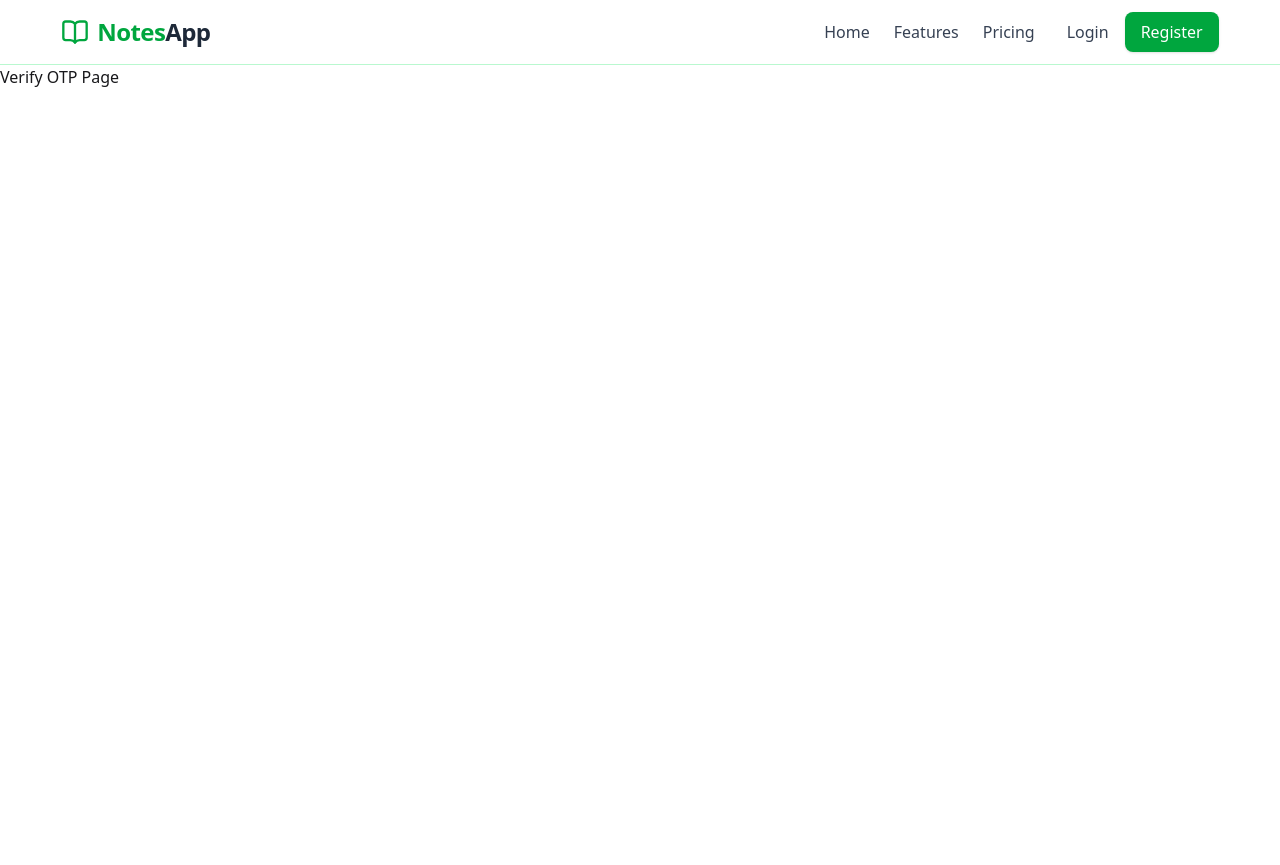
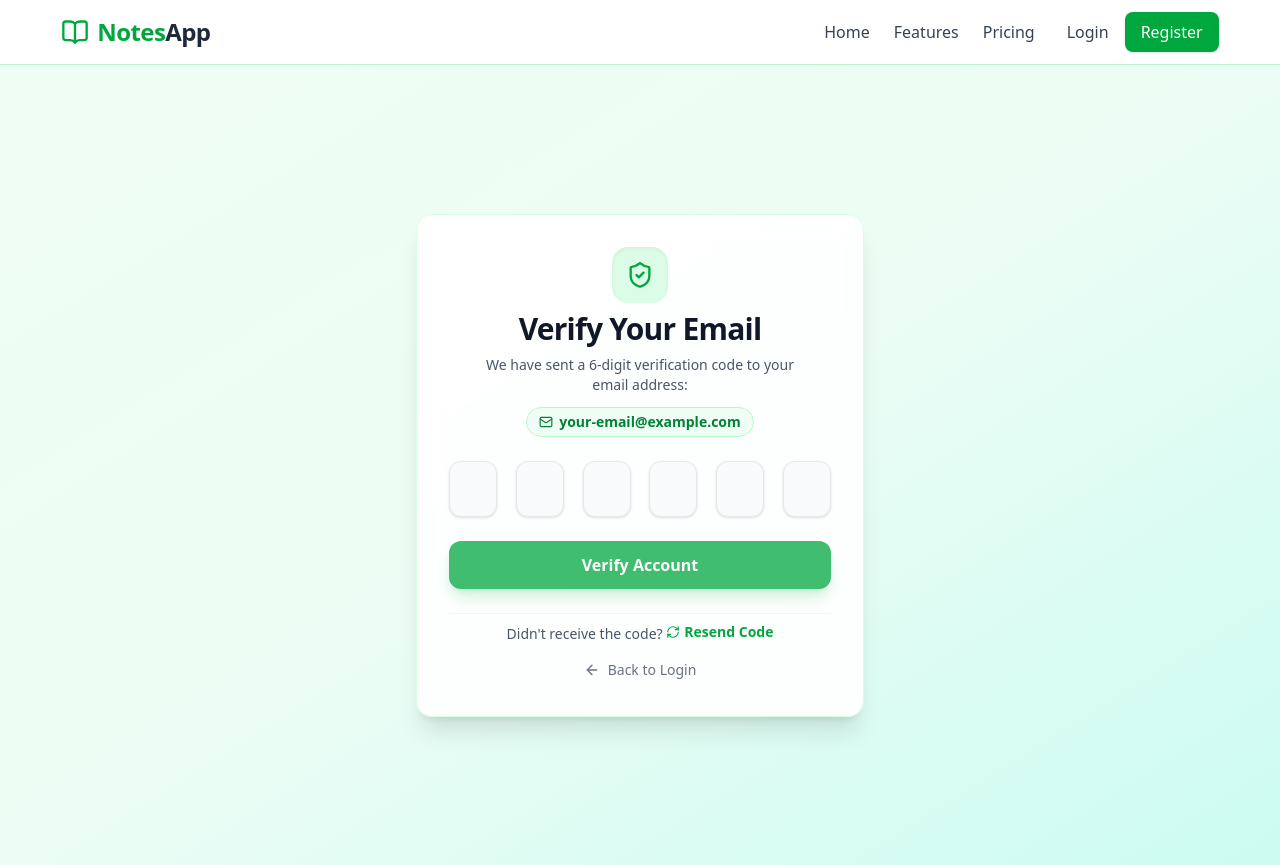
Before and after one commit to islammdsohan603/-MERN-Authentication-Frontend-code, a Next.js app: page /verify-otp in a window 1280 px wide. Before the commit the page ends 800 px from the top, so only its background shows below. Built offline with nearby package versions, Linux system fonts and the light colour scheme.

Commit message:
verify otp page create ui

```diff
--- a/src/app/(auth)/forgotepassword/page.jsx
+++ b/src/app/(auth)/forgotepassword/page.jsx
@@ -36,7 +36,6 @@ const ForgotPassword = () => {
     try {
       setIsLoading(true);
 
-      // ব্যাকএন্ড API কল (আপনার প্রয়োজন অনুযায়ী API এন্ডপয়েন্ট পরিবর্তন করে নিন)
       const res = await axios.post(`${serverUrl}/user/forgot-password`, {
         email,
       });
@@ -50,8 +49,6 @@ const ForgotPassword = () => {
         setError(res.data.message || 'Something went wrong. Please try again.');
       }
     } catch (err) {
-      // API রেসপন্স না থাকলেও ক্লায়েন্ট সাইডে সাকসেস স্টেট দেখানোর সুবিধার্থে
-      // যদি আপনার API তৈরি করা থাকে, তবে নিচের লজিকটি হ্যান্ডেল করতে পারেন:
       setError(
         err.response?.data?.message ||
           'Failed to send reset link. Try again later.',
--- a/src/app/(auth)/verify-otp/page.jsx
+++ b/src/app/(auth)/verify-otp/page.jsx
@@ -1,9 +1,126 @@
-import React from 'react';
+'use client';
+
+import React, { useState, useRef } from 'react';
+import Link from 'next/link';
+import { motion } from 'framer-motion';
+import { ShieldCheck, Mail, ArrowLeft, Loader2, RefreshCw } from 'lucide-react';
 
 const VerifyOtp = () => {
+  const [otp, setOtp] = useState(['', '', '', '', '', '']);
+  const [isLoading, setIsLoading] = useState(false);
+  const [error, setError] = useState('');
+  const inputRefs = useRef([]);
+
+  const handleChange = (index, value) => {
+    if (isNaN(value)) return;
+    const newOtp = [...otp];
+    newOtp[index] = value;
+    setOtp(newOtp);
+
+    if (value && index < 5) {
+      inputRefs.current[index + 1]?.focus();
+    }
+  };
+
+  const handleKeyDown = (index, e) => {
+    if (e.key === 'Backspace' && !otp[index] && index > 0) {
+      inputRefs.current[index - 1]?.focus();
+    }
+  };
+
   return (
-    <div>
-      <h1>Verify OTP Page</h1>
+    <div className="min-h-screen w-full bg-linear-to-br from-green-50 via-emerald-50 to-teal-100 flex items-center justify-center p-4 sm:p-6 md:p-8">
+      {/* Animated Card Container */}
+      <motion.div
+        initial={{ opacity: 0, y: 20 }}
+        animate={{ opacity: 1, y: 0 }}
+        transition={{ duration: 0.4, ease: 'easeOut' }}
+        className="w-full max-w-md bg-white/90 backdrop-blur-md rounded-2xl shadow-xl border border-green-100 p-6 sm:p-8 space-y-6"
+      >
+        {/* Header Section */}
+        <div className="text-center space-y-2">
+          <div className="inline-flex items-center justify-center w-14 h-14 rounded-2xl bg-green-100 text-green-600 mb-2 shadow-inner">
+            <ShieldCheck className="w-7 h-7" />
+          </div>
+          <h1 className="text-2xl sm:text-3xl font-bold text-gray-900 tracking-tight">
+            Verify Your Email
+          </h1>
+          <p className="text-xs sm:text-sm text-gray-600 max-w-xs mx-auto">
+            We have sent a 6-digit verification code to your email address:
+          </p>
+
+          {/* Target Email Badge */}
+          <div className="inline-flex items-center gap-1.5 px-3 py-1 rounded-full bg-green-50 border border-green-200 text-green-700 text-xs sm:text-sm font-semibold mt-1">
+            <Mail className="w-3.5 h-3.5" />
+            <span>your-email@example.com</span>
+          </div>
+        </div>
+
+        {/* Error Alert Display */}
+        {error && (
+          <div className="p-3 text-xs sm:text-sm text-red-600 bg-red-50 border border-red-200 rounded-xl text-center">
+            {error}
+          </div>
+        )}
+
+        {/* OTP Input Boxes */}
+        <form className="space-y-6" onSubmit={e => e.preventDefault()}>
+          <div className="flex justify-between gap-1.5 sm:gap-2">
+            {otp.map((digit, index) => (
+              <input
+                key={index}
+                ref={el => (inputRefs.current[index] = el)}
+                type="text"
+                maxLength={1}
+                value={digit}
+                onChange={e => handleChange(index, e.target.value)}
+                onKeyDown={e => handleKeyDown(index, e)}
+                className="w-11 h-12 sm:w-12 sm:h-14 text-center text-xl sm:text-2xl font-bold bg-gray-50 border border-gray-200 rounded-xl text-gray-800 focus:bg-white focus:border-green-600 focus:ring-2 focus:ring-green-500/20 focus:outline-none transition-all duration-200 shadow-sm"
+              />
+            ))}
+          </div>
+
+          {/* Submit Button */}
+          <motion.button
+            whileHover={{ scale: 1.01 }}
+            whileTap={{ scale: 0.99 }}
+            type="submit"
+            disabled={isLoading || otp.some(digit => digit === '')}
+            className="w-full cursor-pointer py-3 px-4 bg-green-600 hover:bg-green-700 text-white font-semibold rounded-xl shadow-lg shadow-green-600/25 focus:outline-none focus:ring-2 focus:ring-green-500 transition-all duration-200 flex items-center justify-center gap-2 disabled:opacity-75 disabled:cursor-not-allowed"
+          >
+            {isLoading ? (
+              <>
+                <Loader2 className="w-5 h-5 animate-spin" />
+                <span>Verifying Code...</span>
+              </>
+            ) : (
+              <span>Verify Account</span>
+            )}
+          </motion.button>
+        </form>
+
+        {/* Resend & Back Section */}
+        <div className="space-y-4 text-center pt-2 border-t border-gray-100">
+          <p className="text-xs sm:text-sm text-gray-600">
+            Didn't receive the code?{' '}
+            <button
+              type="button"
+              className="font-semibold text-green-600 hover:text-green-700 hover:underline transition-colors cursor-pointer inline-flex items-center gap-1"
+            >
+              <RefreshCw className="w-3.5 h-3.5" /> Resend Code
+            </button>
+          </p>
+
+          <div>
+            <Link
+              href="/login"
+              className="inline-flex items-center gap-2 text-xs sm:text-sm font-medium text-gray-500 hover:text-green-600 transition-colors"
+            >
+              <ArrowLeft className="w-4 h-4" /> Back to Login
+            </Link>
+          </div>
+        </div>
+      </motion.div>
     </div>
   );
 };
```
